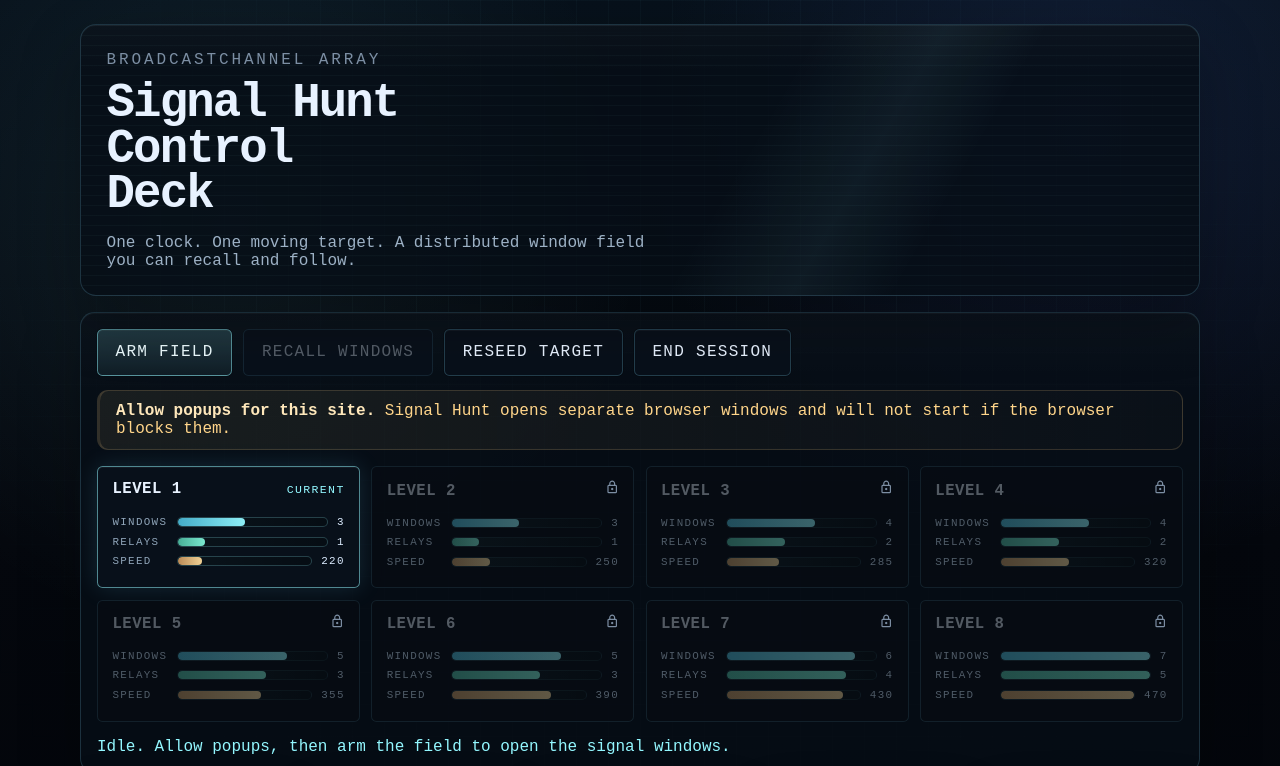
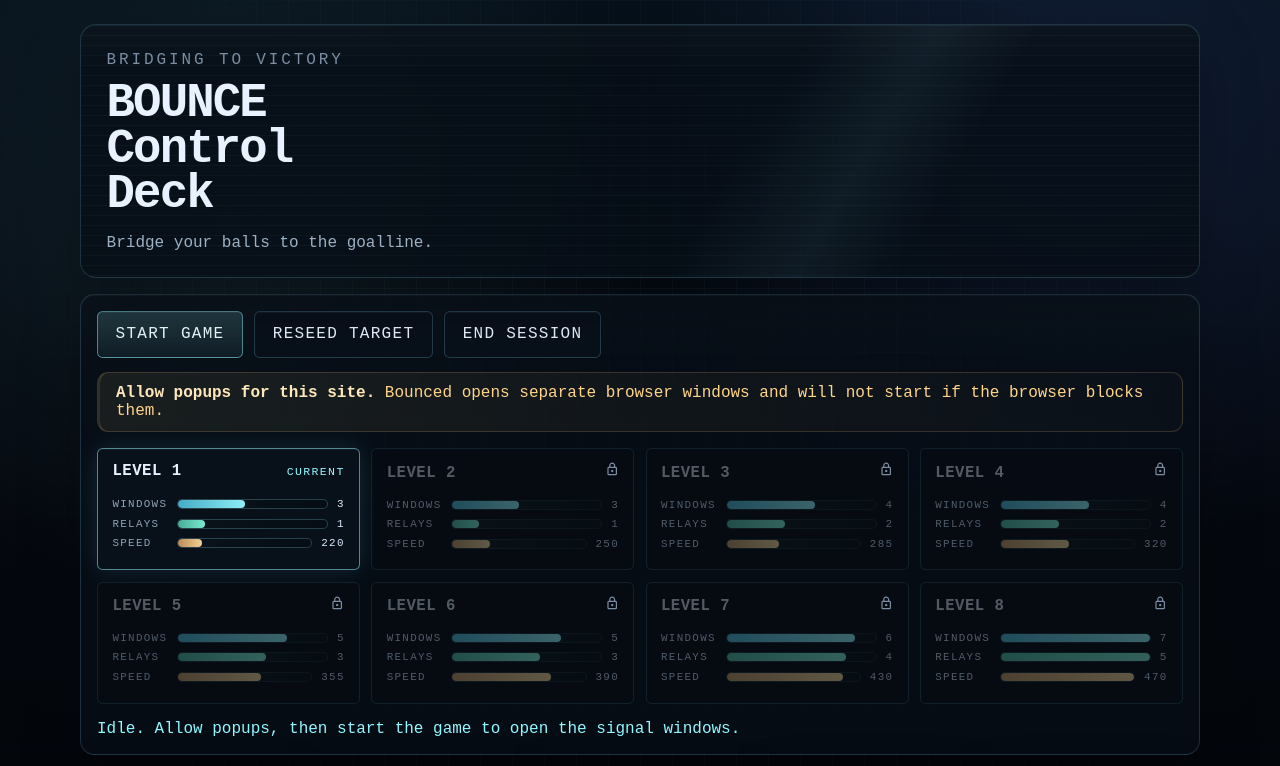
Before and after one commit to ColinMichaels/bounced, a website built with Vite: page index.html in a window 1280 px wide. Shown: the top 766 px of the page. Built offline with nearby package versions, Linux system fonts and the light colour scheme.

Commit message:
Rename buttons and refine UI/logic for improved game flow
- Renamed "Arm Field" to "Start Game" and "Recall Windows" to "Resume Game" across UI and documentation.
- Updated button logic to handle session state (start/resume).
- Adjusted session warnings, status text, and related messaging for consistency.
- Streamlined UI interactions by removing the standalone "Recall Windows" button.

```diff
--- a/index.html
+++ b/index.html
@@ -8,28 +8,27 @@
   <body class="host-shell">
     <main class="host-app">
       <section class="hero">
-        <p class="eyebrow">BroadcastChannel Array</p>
-        <h1>Signal Hunt Control Deck</h1>
+        <p class="eyebrow">BRIDGING TO VICTORY</p>
+        <h1>BOUNCE Control Deck</h1>
         <p class="lede">
-          One clock. One moving target. A distributed window field you can recall and follow.
+          Bridge your balls to the goalline.
         </p>
       </section>
 
       <section class="control-panel">
         <div class="button-row">
-          <button id="start-button" class="primary">Arm Field</button>
-          <button id="recall-button">Recall Windows</button>
+          <button id="start-button" class="primary">Start Game</button>
           <button id="respawn-button">Reseed Target</button>
-          <button id="stop-button">End Session</button>
+          <button id="stop-button">End Game</button>
         </div>
         <p class="warning warning--persistent">
-          <strong>Allow popups for this site.</strong> Signal Hunt opens separate browser windows and will not start if the browser blocks them.
+          <strong>Allow popups for this site.</strong> Bounced opens separate browser windows and will not start if the browser blocks them.
         </p>
         <div id="level-select" class="level-select" aria-label="Level Select"></div>
         <p id="host-warning" class="warning" hidden>
-          Use Recall Windows or click any game window to recall the cluster.
+          Use Resume Game or click any game window to recall the cluster.
         </p>
-        <p id="status-text" class="status-text">Idle. Allow popups, then arm the field to open the signal windows.</p>
+        <p id="status-text" class="status-text">Idle. Allow popups, then start the game to open the signal windows.</p>
       </section>
 
       <section class="scoreboard">
--- a/src/host/main.ts
+++ b/src/host/main.ts
@@ -8,7 +8,6 @@ import type { GameSnapshot } from '../shared/types'
 import { WindowManager } from './windowManager'
 
 const startButton = must<HTMLButtonElement>('start-button')
-const recallButton = must<HTMLButtonElement>('recall-button')
 const respawnButton = must<HTMLButtonElement>('respawn-button')
 const stopButton = must<HTMLButtonElement>('stop-button')
 const warning = must<HTMLParagraphElement>('host-warning')
@@ -94,6 +93,11 @@ ticker.onmessage = (event: MessageEvent<{ type: 'tick'; now: number }>) => {
 }
 
 startButton.addEventListener('click', () => {
+  if (hasStarted && windowManager.getOpenCount() > 0) {
+    recallGameWindows()
+    return
+  }
+
   const snapshot = engine.getSnapshot()
   const initialLevel = snapshot.selectedLevel
   const initialWindowCount = getDifficultyForLevel(initialLevel).activeWindows
@@ -126,10 +130,6 @@ startButton.addEventListener('click', () => {
 
 respawnButton.addEventListener('click', () => {
   engine.respawnBall()
-})
-
-recallButton.addEventListener('click', () => {
-  recallGameWindows()
 })
 
 stopButton.addEventListener('click', () => {
@@ -194,7 +194,7 @@ function renderSnapshot(snapshot: GameSnapshot): void {
     lastSizeEnforceAt = 0
     lastLayoutKey = ''
     awaitingFreshBoundsSince = 0
-    readinessWarning = 'Campaign complete. Windows cleared. Choose any unlocked level and arm field to replay.'
+    readinessWarning = 'Campaign complete. Windows cleared. Choose any unlocked level and start the game to replay.'
     windowManager.closeAll()
   }
 
@@ -226,12 +226,12 @@ function renderSnapshot(snapshot: GameSnapshot): void {
   bestStreakValue.textContent = String(snapshot.bestStreak)
   levelValue.textContent = `${snapshot.selectedLevel} / ${MAX_LEVEL}`
   windowCountValue.textContent = `${snapshot.availableWindowCount} / ${snapshot.requiredWindowCount}`
-  recallButton.disabled = !hasStarted || windowManager.getOpenCount() === 0
+  startButton.textContent = hasStarted && windowManager.getOpenCount() > 0 ? 'Resume Game' : 'Start Game'
   stopButton.textContent = 'End Session'
 
   statusText.textContent = hasStarted
     ? snapshot.note
-    : 'Idle. Allow popups, then arm the field to open the signal windows.'
+    : 'Idle. Allow popups, then start the game to open the signal windows.'
   detailNote.textContent = [
     `Game windows open: ${windowManager.getOpenCount()} / ${snapshot.requiredWindowCount}.`,
     `Registered windows: ${registeredCount}.`,
@@ -281,7 +281,7 @@ function renderWarnings(): void {
   }
 
   if (!readinessWarning && hasStarted) {
-    warnings.push('Use Recall Windows or click any game window to recall the cluster. Route the signal through each live relay before the goal unlocks.')
+    warnings.push('Use Resume Game or click any game window to recall the cluster. Route the signal through each live relay before the goal unlocks.')
   }
 
   warning.hidden = warnings.length === 0
```
Also changed, not shown: README.md.
